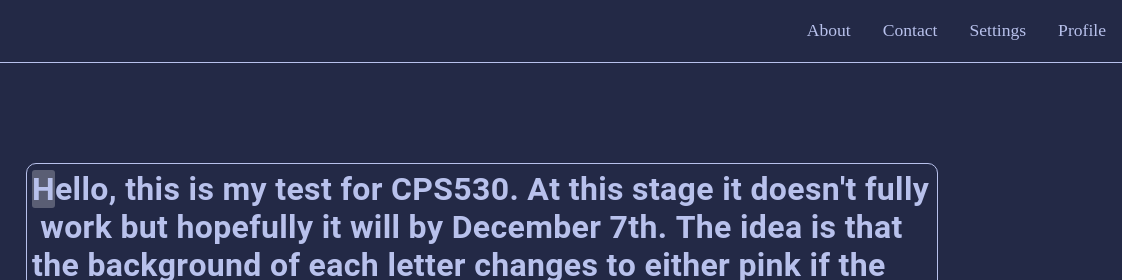
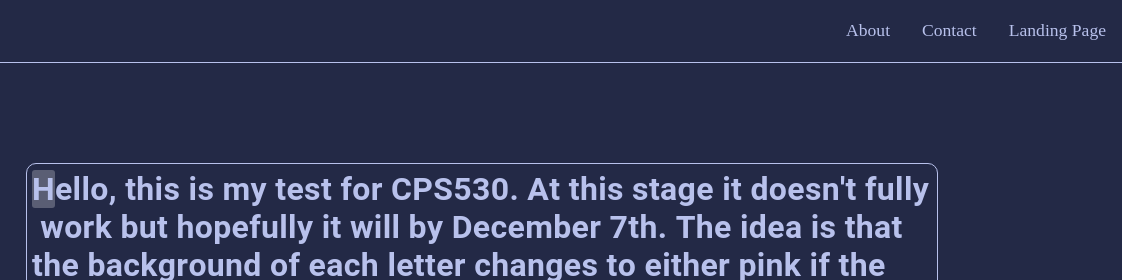
Before and after one commit to absoluteunit1/typing_site, a plain HTML site: page main/index.html in a window 1280 px wide. Shown: the top 280 px of the page, 158-1280 px from the left. Drawn offline with Linux system fonts and the light colour scheme.

Commit message:
changed paths

```diff
--- a/main/index.html
+++ b/main/index.html
@@ -15,10 +15,9 @@
 
     <ul>
       <li style="float:left"><img src="files/logo.png"></li>
-      <li><a id="profile" href="#profile">Profile </a></li>
-      <li><a id="settings" href="#">Settings</a></li>
-      <li><a id="contact" href="contact/index.html">Contact</a></li>
-      <li><a id="about" href="about/index.html">About</a></li>
+      <li><a id="profile" href="../index.html">Landing Page</a></li>
+      <li><a id="contact" href="../contact/index.html">Contact</a></li>
+      <li><a id="about" href="../about/index.html">About</a></li>
     </ul>
 
     <div id="wordswrap">
```
